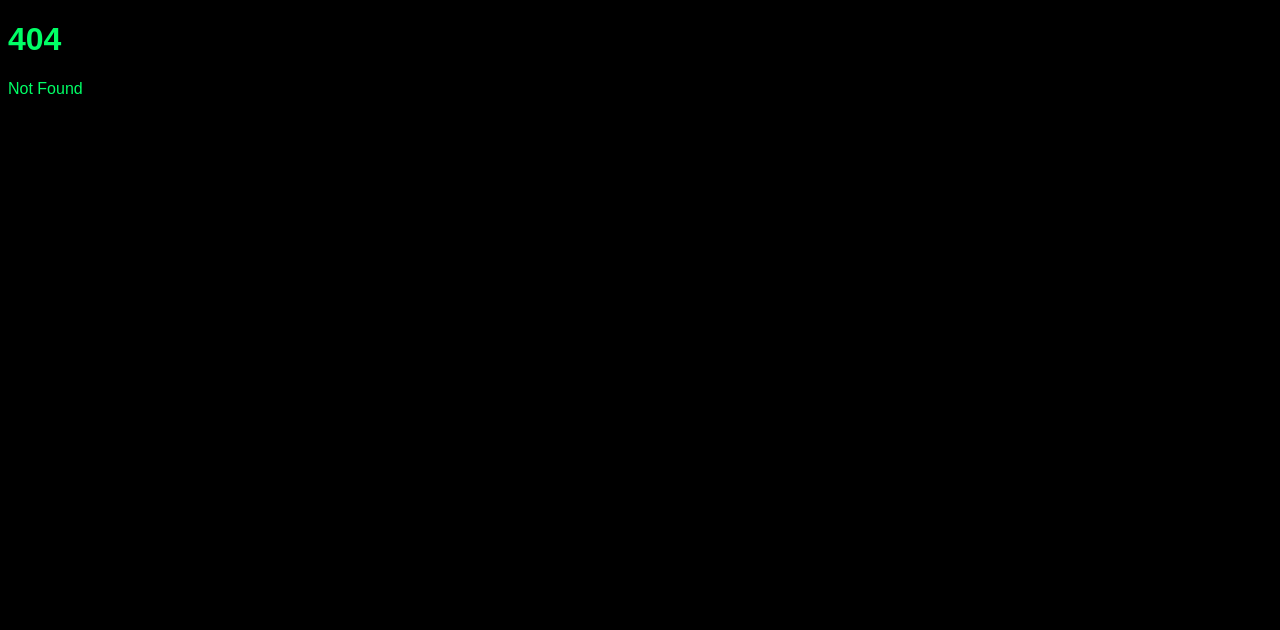
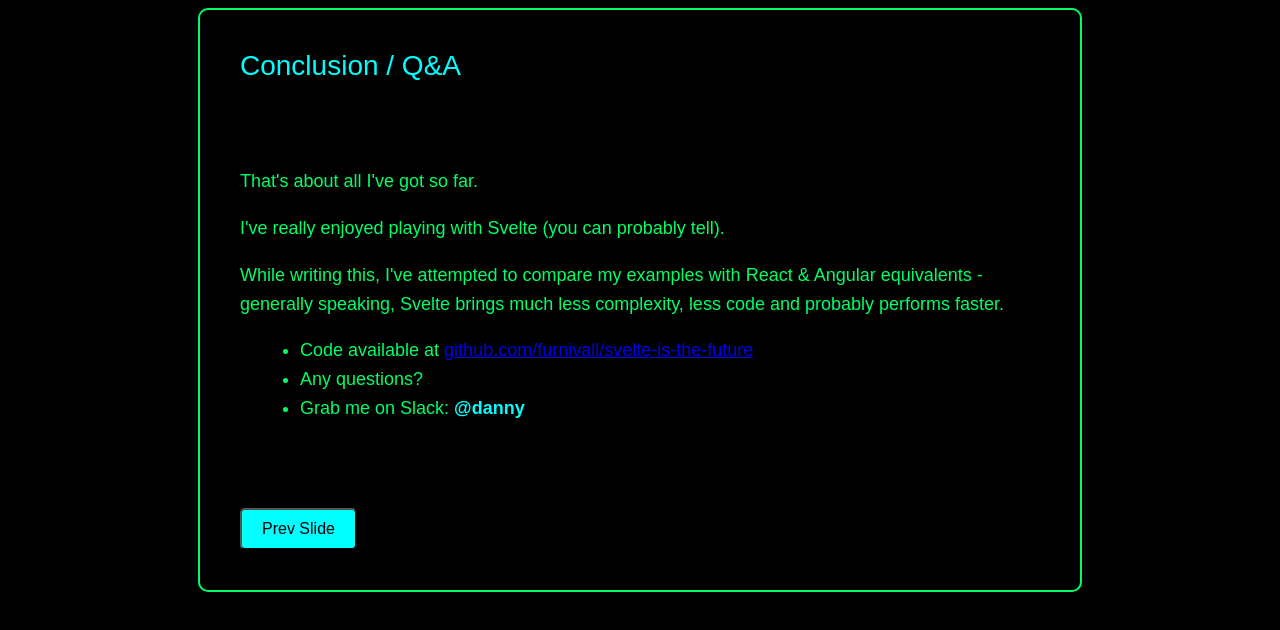
Before and after one commit to furnivall/svelte-is-the-future, a SvelteKit app: page /final-page in a window 1280 px wide. Before the commit this address had no page. Shown: the top 630 px of the page. Built offline with nearby package versions, Linux system fonts and the light colour scheme.

Commit message:
final code commit - readme still to come

```diff
--- a/src/routes/complex-forms/+page.svelte
+++ b/src/routes/complex-forms/+page.svelte
@@ -211,7 +211,7 @@ export let onNextStep;   // Event to signal moving to the next form step
 
 	</div>
 	<div class="button-container">
-		<button on:click={() => goto('/complex-forms')}>Next Slide</button>
+		<button on:click={() => goto('/final-page')}>Next Slide</button>
 		<button on:click={showNextElement}>Show</button>
 		<button on:click={hideNextElement}>Hide</button>
 		<button on:click={() => goto('/forms')}>Prev Slide</button>
--- /dev/null
+++ b/src/routes/final-page/+page.svelte
@@ -0,0 +1,38 @@
+<script>
+	import { fade } from 'svelte/transition';
+	import { goto } from '$app/navigation';
+
+	let title = "Conclusion / Q&A";
+</script>
+
+<style>
+
+    .header {
+        color: #00FFFF;
+        font-size: 28px;
+        margin-bottom: 20px;
+    }
+
+    .bullet {
+        margin-left: 20px;
+    }
+
+
+</style>
+
+<div class="slide" in:fade={{ duration: 600 }}>
+	<div class="header">{title}</div>
+	<div class="content">
+		<p>That's about all I've got so far.</p>
+		<p>I've really enjoyed playing with Svelte (you can probably tell).</p>
+		<p>While writing this, I've attempted to compare my examples with React & Angular equivalents - generally speaking, Svelte brings much less complexity, less code and probably performs faster.</p>
+		<ul>
+			<li class="bullet">Code available at <a href="https://github.com/furnivall/svelte-is-the-future">github.com/furnivall/svelte-is-the-future</a> </li>
+			<li class="bullet">Any questions?</li>
+			<li class="bullet">Grab me on Slack: <span class="highlight">@danny</span></li>
+		</ul>
+	</div>
+	<div class="button-container">
+		<button on:click={() => goto('/complex-forms')}>Prev Slide</button>
+	</div>
+</div>
--- a/src/routes/intro/+page.svelte
+++ b/src/routes/intro/+page.svelte
@@ -65,9 +65,10 @@
 			<li class="bullet">StackOverflow - <span class="highlight">Most Admired framework</span> (2023 developer survey)</li>
 			<li class="bullet">State of JS 2020 awards - <span class="highlight">Most Satisfying for developers</span></li>
 		</ul>
-		This talk focuses on what it brings to the table for users of the HMCTS Node/Express stack.<br><br>
+		This talk focuses on what it brings to the table for users of the HMCTS Node/Express stack.<br>
+		I've written all of this presentation in Svelte/SvelteKit while messing around with it.<br><br>
 		<i><span class="highlight">Important Caveat:</span> I am not a Svelte expert.<br>
-			I've played around with it a lot, but there are lots of things I don't know.</i>
+			I've played around with it a lot, but there are lots of things I don't know.<br>I am also spectacularly poor at design.</i>
 	</div>
 	<div class="button-container">
 		<button on:click={() => goto('/history')}>Next Slide</button>
```
